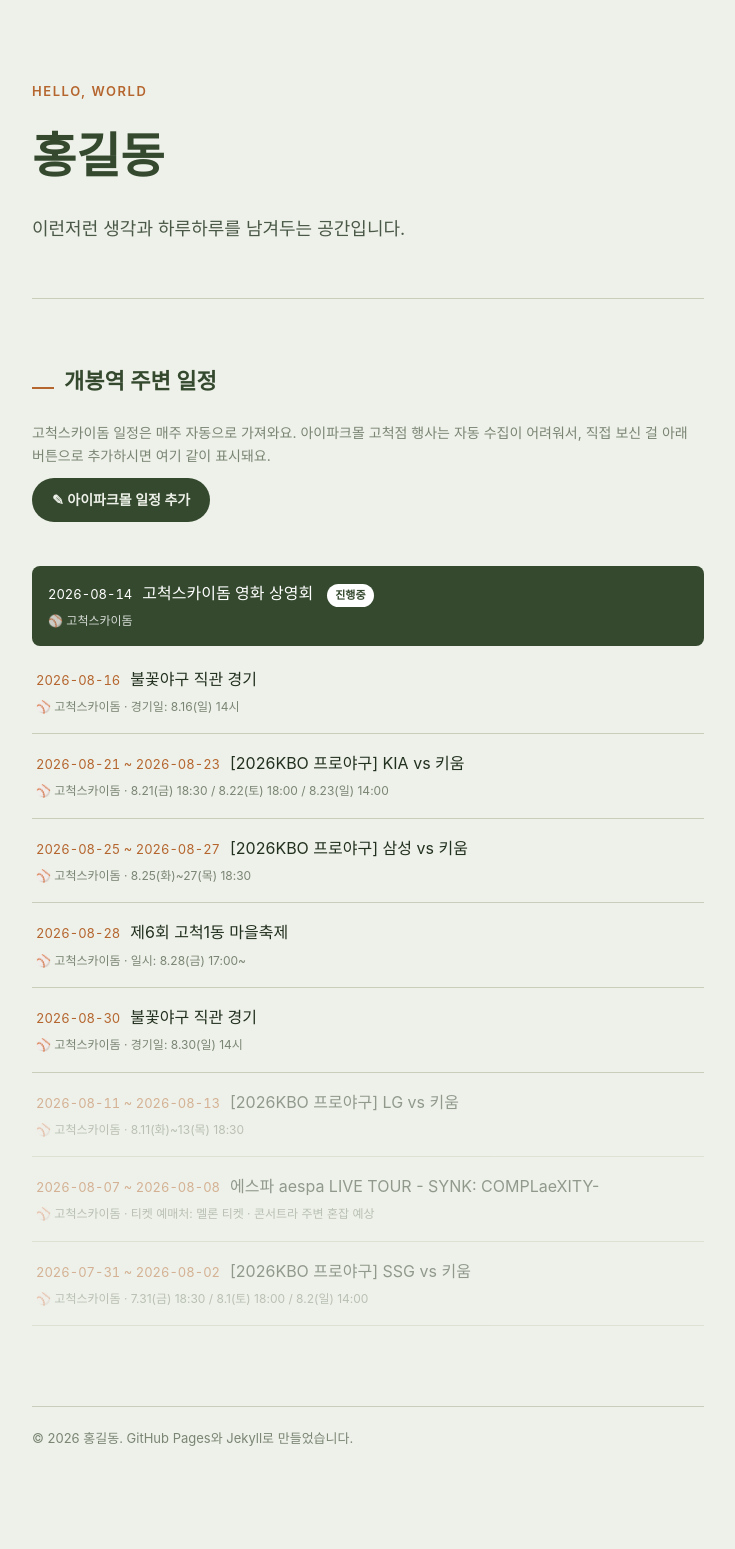
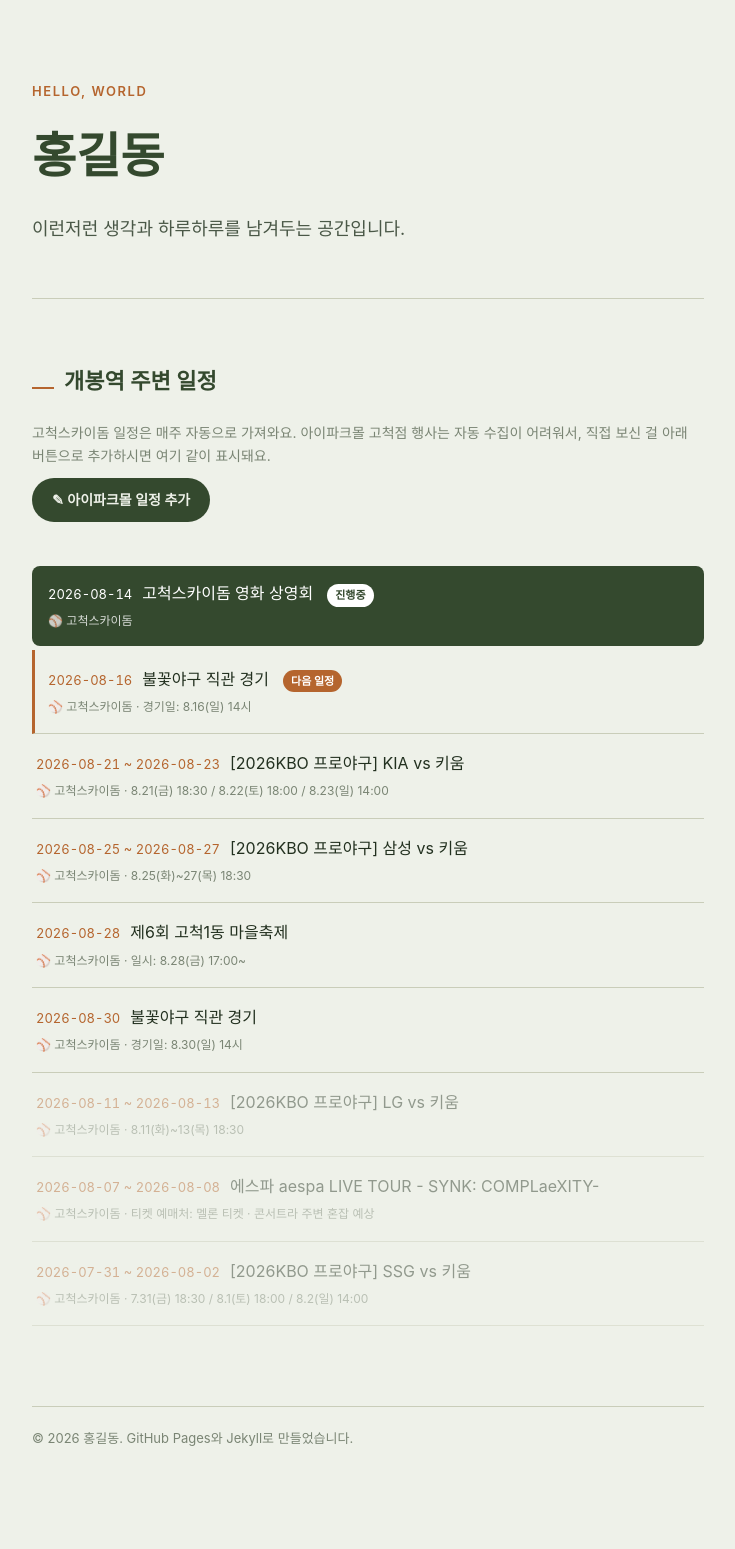
Before and after one commit to 33W-hi/33w-hi.github.io, a Jekyll site: the page built from schedule/index.html, in a window 1280 px wide. Shown: the whole page, without its empty margins (272-1007 px from the left). Built offline with Jekyll 4.4.1, drawn with Linux system fonts in a browser that asks for light colours; some web fonts are replaced.

Commit message:
고척돔 업데이트2

```diff
--- a/schedule/index.html
+++ b/schedule/index.html
@@ -12,18 +12,17 @@ title: 개봉역 주변 일정
   <a class="write-cta" href="{{ '/schedule/write/' | relative_url }}" style="margin-bottom:24px;">✎ 아이파크몰 일정 추가</a>
 
   {% assign today = 'now' | date: '%Y-%m-%d' %}
-  {% assign upcoming = site.area_events | where_exp: "item", "item.end >= today" | sort: 'start' %}
-  {% assign past = site.area_events | where_exp: "item", "item.end < today" | sort: 'start' | reverse %}
+  {% assign current_events = site.area_events | where_exp: "item", "item.start <= today and item.end >= today" | sort: 'start' %}
+  {% assign future_events = site.area_events | where_exp: "item", "item.start > today" | sort: 'start' %}
+  {% assign past_events = site.area_events | where_exp: "item", "item.end < today" | sort: 'start' | reverse %}
 
   <div class="records" id="schedule-list" style="margin-top:20px;">
-    {% for ev in upcoming %}
-      {% assign is_current = false %}
-      {% if ev.start <= today and today <= ev.end %}{% assign is_current = true %}{% endif %}
-      <div class="record schedule-item {% if is_current %}current{% elsif forloop.first %}next{% endif %}" style="flex-direction:column; align-items:flex-start; gap:4px;">
+    {% for ev in current_events %}
+      <div class="record schedule-item current" style="flex-direction:column; align-items:flex-start; gap:4px;">
         <div style="display:flex; gap:10px; align-items:baseline; width:100%;">
           <span class="date">{{ ev.start }}{% if ev.end and ev.end != ev.start %} ~ {{ ev.end }}{% endif %}</span>
           <span class="title">{{ ev.title }}</span>
-          {% if is_current %}<span class="tag-current">진행중</span>{% elsif forloop.first %}<span class="tag-next">다음 일정</span>{% endif %}
+          <span class="tag-current">진행중</span>
         </div>
         <div style="font-size:12px;" class="schedule-source">
           {% if ev.source == '아이파크몰 고척점' %}🛍{% else %}⚾{% endif %} {{ ev.source }}
@@ -32,7 +31,21 @@ title: 개봉역 주변 일정
       </div>
     {% endfor %}
 
-    {% for ev in past %}
+    {% for ev in future_events %}
+      <div class="record schedule-item {% if forloop.first %}next{% endif %}" style="flex-direction:column; align-items:flex-start; gap:4px;">
+        <div style="display:flex; gap:10px; align-items:baseline; width:100%;">
+          <span class="date">{{ ev.start }}{% if ev.end and ev.end != ev.start %} ~ {{ ev.end }}{% endif %}</span>
+          <span class="title">{{ ev.title }}</span>
+          {% if forloop.first %}<span class="tag-next">다음 일정</span>{% endif %}
+        </div>
+        <div style="font-size:12px;" class="schedule-source">
+          {% if ev.source == '아이파크몰 고척점' %}🛍{% else %}⚾{% endif %} {{ ev.source }}
+          {% if ev.note %} · {{ ev.note }}{% endif %}
+        </div>
+      </div>
+    {% endfor %}
+
+    {% for ev in past_events %}
       <div class="record schedule-item past" style="flex-direction:column; align-items:flex-start; gap:4px;">
         <div style="display:flex; gap:10px; align-items:baseline; width:100%;">
           <span class="date">{{ ev.start }}{% if ev.end and ev.end != ev.start %} ~ {{ ev.end }}{% endif %}</span>
@@ -46,7 +59,7 @@ title: 개봉역 주변 일정
     {% endfor %}
   </div>
 
-  {% assign total_count = upcoming.size | plus: past.size %}
+  {% assign total_count = current_events.size | plus: future_events.size | plus: past_events.size %}
   {% if total_count == 0 %}
   <p class="empty-note">아직 등록된 일정이 없어요.</p>
   {% endif %}
```
